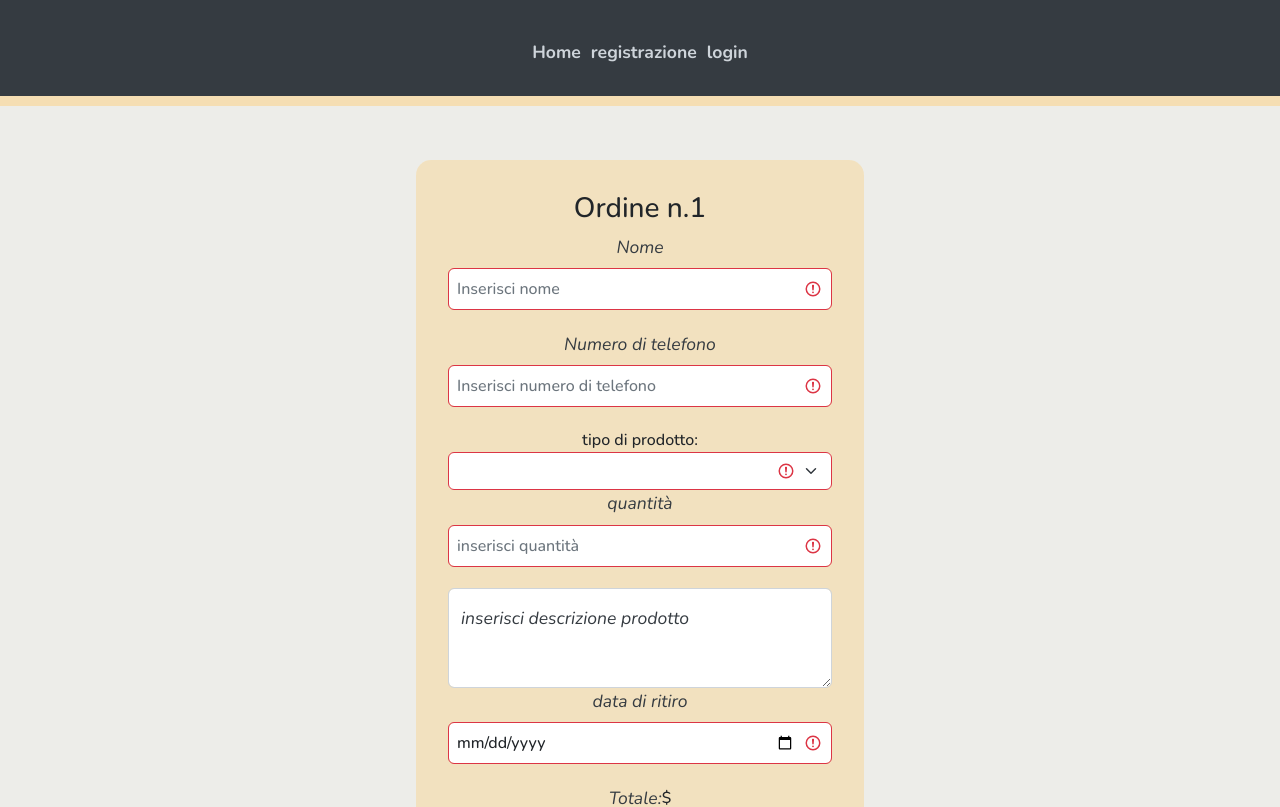
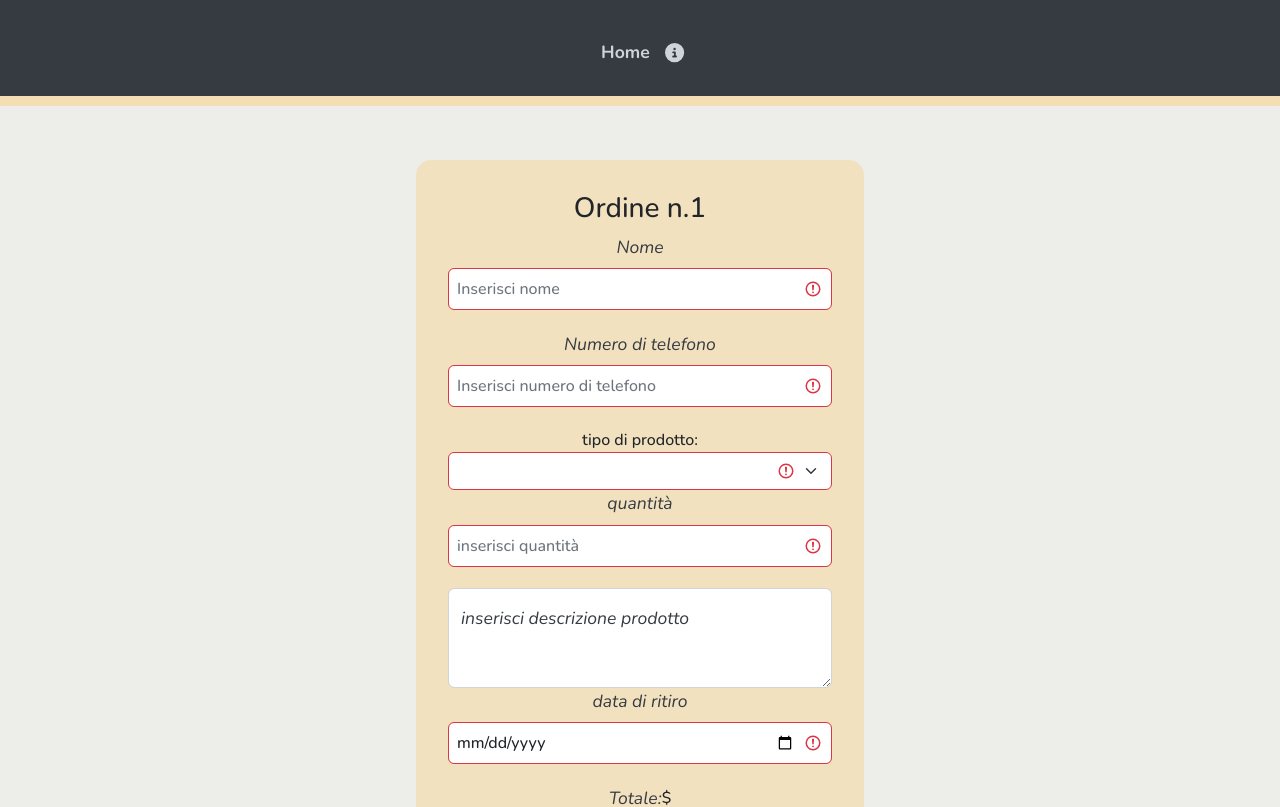
Before and after one commit to fabloy/ristomanager, a React (Create React App) app: page /inserisciordine in a window 1280 px wide. Shown: the top 807 px of the page. Built offline with nearby package versions, Linux system fonts and the light colour scheme.

Commit message:
Ultime modifiche CSS

```diff
--- a/src/Components/Logout.js
+++ b/src/Components/Logout.js
@@ -1,5 +1,6 @@
 import React, { useEffect, useState } from "react";
 import LogoutCSS from "../Components/StyleComponents/Logout.module.css"
+import { Link } from "react-bootstrap-icons";
 const Logout=({logged})=>{
     const [show, setShow] = useState(false)
     let url = window.location.href
@@ -7,12 +8,16 @@ const Logout=({logged})=>{
     useEffect(()=>{
      url==='/logout' && logged? setShow(true) : setShow(false)
      logged? setShow(true):setShow(false)
+
     },[url])
 
+
     const logout = ()=>{
-     setShow(false)
      localStorage.clear()
      window.location.href='/'
+    }
+    const goToHome = ()=>{
+      window.location.href='/'
     }
 
 
@@ -26,12 +31,17 @@ const Logout=({logged})=>{
           <p>
             Sei sicuro di voler effettuare il logout?
           </p>
-            <button onClick={()=>logout()}>
+            <button
+             onClick={
+              ()=>logout()}
+            >
                 si
             </button>
-            <button onClick={()=>{
-                setShow(false)
-                }}>no</button>
+
+             <button onClick={goToHome}>
+                no
+              </button>
+
         </section>
     )
 }
--- a/src/Components/Navbar.js
+++ b/src/Components/Navbar.js
@@ -10,7 +10,7 @@ import { showMenu } from "../functions/showMenu"
 
 const Navbar = ({logged})=>{
   let itemsLogged = ["logout"]
-  let itemsNotLogged = ["registrazione","login"]
+  let itemsNotLogged = [""]
   const [showAdv, setShowAdv] = useState(false)
   const [openOrClose, setOpenOrClose] = useState(false)
 
--- a/src/Components/StyleComponents/AreaAdmin.module.css
+++ b/src/Components/StyleComponents/AreaAdmin.module.css
@@ -32,6 +32,8 @@ p{
     list-style: none;
     min-height: 12rem;
   }
+
+
   .linkWrapper div{
     display: flex;
     flex-wrap: wrap;
@@ -204,5 +206,9 @@ p{
     border-radius: 5px;
     color: var(--primary);
   }
+  .ordersWrapper .section:last-child .ul li{
+   text-align: left;
+   width: 100%;
+  }
 
   }
--- a/src/Components/StyleComponents/ListContainer.js
+++ b/src/Components/StyleComponents/ListContainer.js
@@ -34,9 +34,21 @@ const ListContainer = ({logged, itemsLogged, itemsNotLogged,setShowAdv, showAdv}
          :
             itemsNotLogged.map((i)=>{
                 return (
+                    <>
                     <Link to={`/${i}`}>
                      <ListItem title={i} />
                     </Link>
+                    <a>
+                    <FontAwesomeIcon
+                      icon={faCircleInfo}
+                      className={`pointer icon` }
+                      onClick={()=>{
+                      setShowAdv(!showAdv)
+                      }}
+                     />
+                     </a>
+                     </>
+
                 )
             })
 
--- a/src/Components/StyleComponents/ListItem.js
+++ b/src/Components/StyleComponents/ListItem.js
@@ -1,5 +1,11 @@
 import React from "react";
+import { useEffect } from "react";
+import { useParams } from "react-router-dom";
+import { useSelector } from 'react-redux';
+
+
 const ListItem=({title})=>{
+
     return(
         <li>{title}</li>
     )
--- a/src/Components/StyleComponents/Logout.module.css
+++ b/src/Components/StyleComponents/Logout.module.css
@@ -14,3 +14,9 @@
     background-color: var(--secondary);
     color: white;
 }
+
+@media screen and (min-width: 768px){
+    .wrapper{
+       width: 45%;
+    }
+}
```
